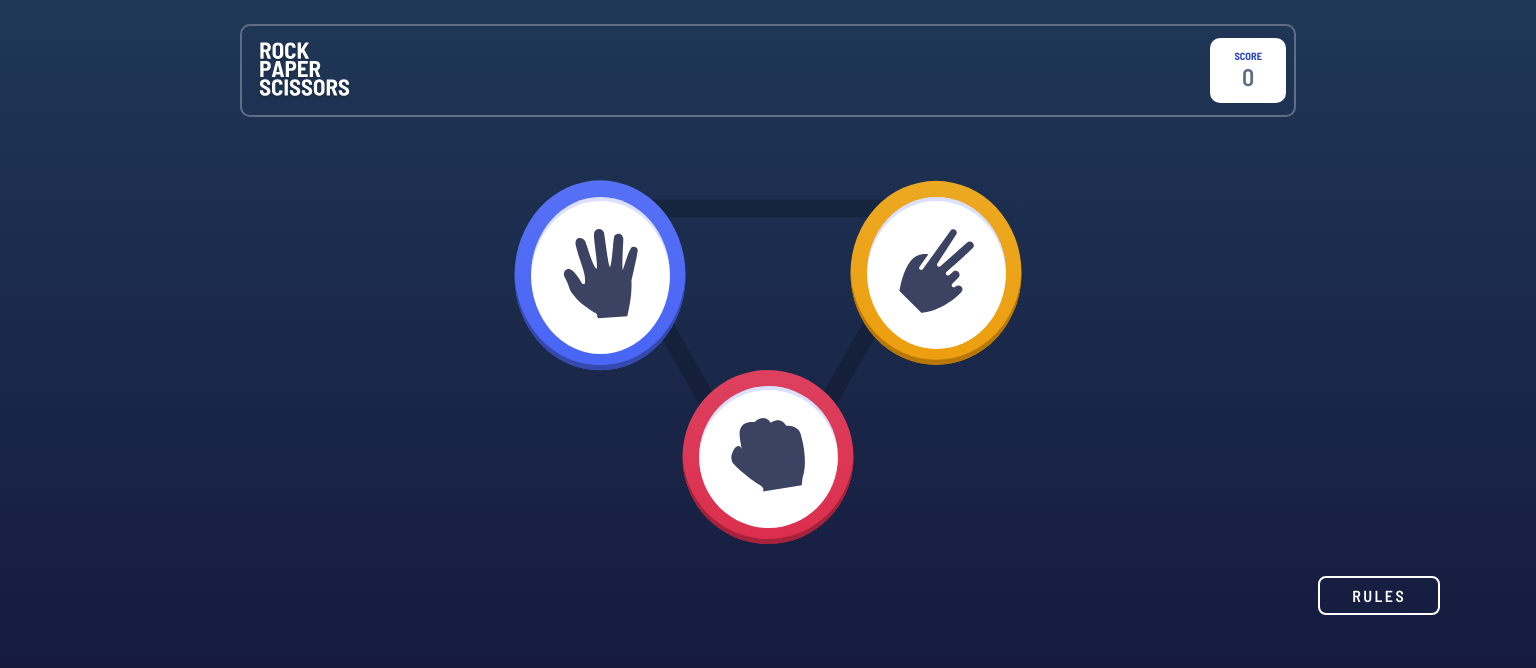
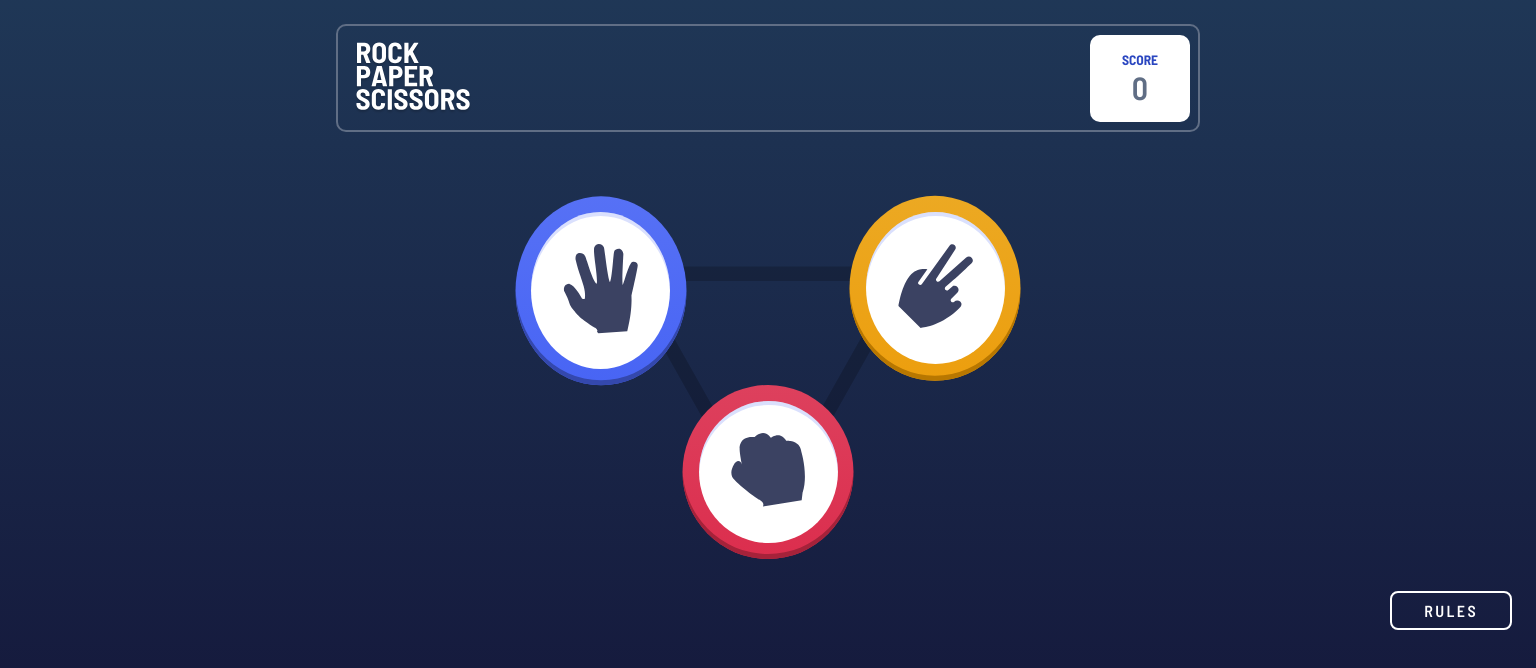
Before and after one commit to jduong09/rockPaperScissors, a plain HTML site: page index.html in a window 1536 px wide. Drawn offline with Linux system fonts and the light colour scheme.

Commit message:
Finished 1400px media query.

```diff
--- a/css/styles.css
+++ b/css/styles.css
@@ -369,7 +369,6 @@ main {
 
   main {
     margin-top: 1.5rem;
-    padding: 0 6rem;
   }
 
   .list-icons {
@@ -440,3 +439,46 @@ main {
     text-align: end;
   }
 }
+
+@media (min-width: 1400px) {
+  header {
+    padding: 1.5rem 21rem;
+  }
+
+  #logo-header {
+    width: 150px;
+  }
+
+  .div-score {
+    padding: 1rem 2rem;
+  }
+
+  .div-score > span:first-of-type {
+    font-size: .85rem;
+  }
+
+  .div-score > span:last-of-type {
+    font-size: 2rem;
+  }
+
+  .div-your-score, .div-house-score {
+    flex: 3 25%;
+  }
+
+  .div-your-score {
+    margin-left: 6rem;
+  }
+
+  .div-house-score {
+    margin-right: 6rem;
+  }
+
+  .div-result {
+    flex: 3 20%;
+  }
+
+  .list-icons {
+    width: 45%;
+    background-size: 45%;
+  }
+}
```
